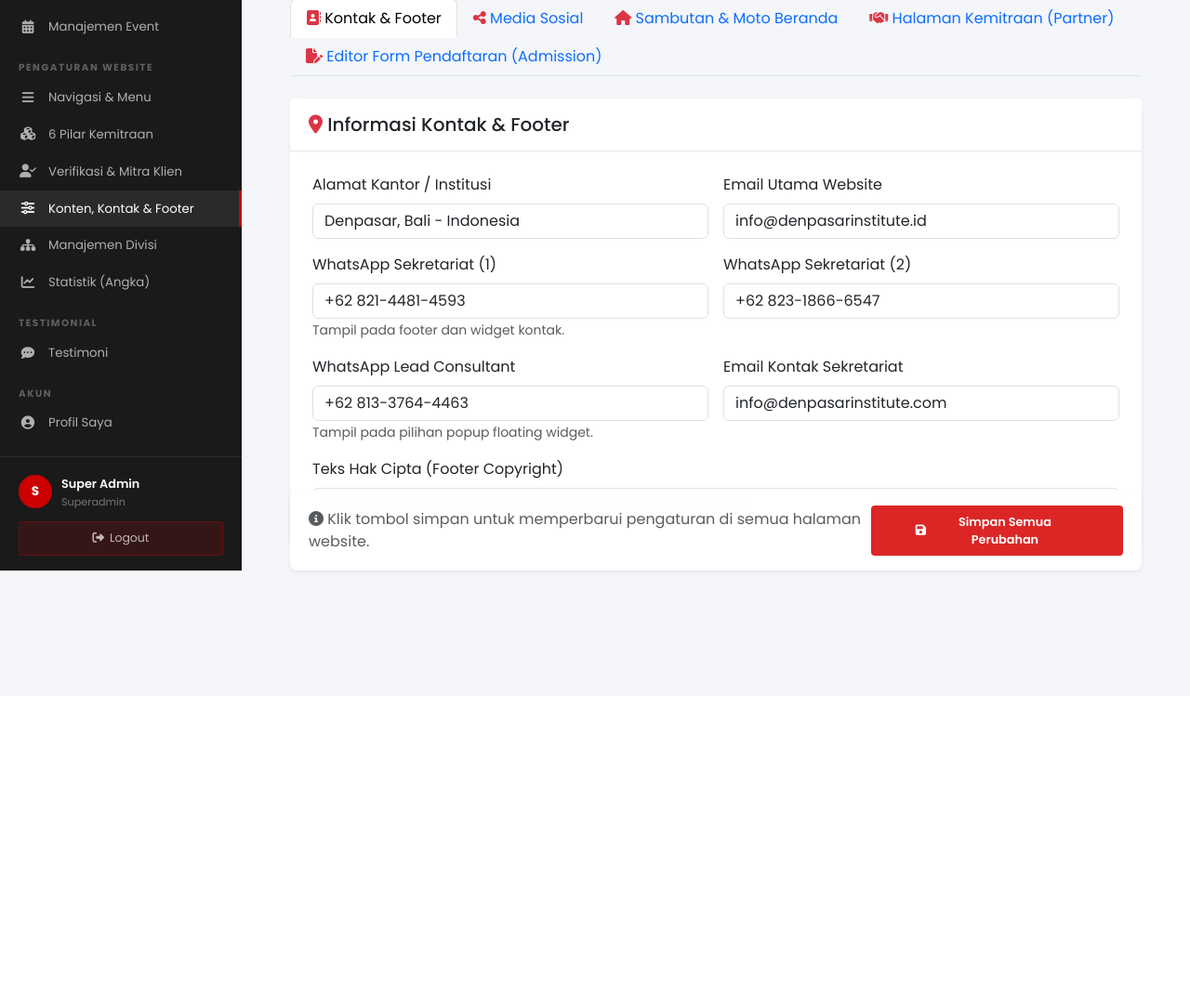
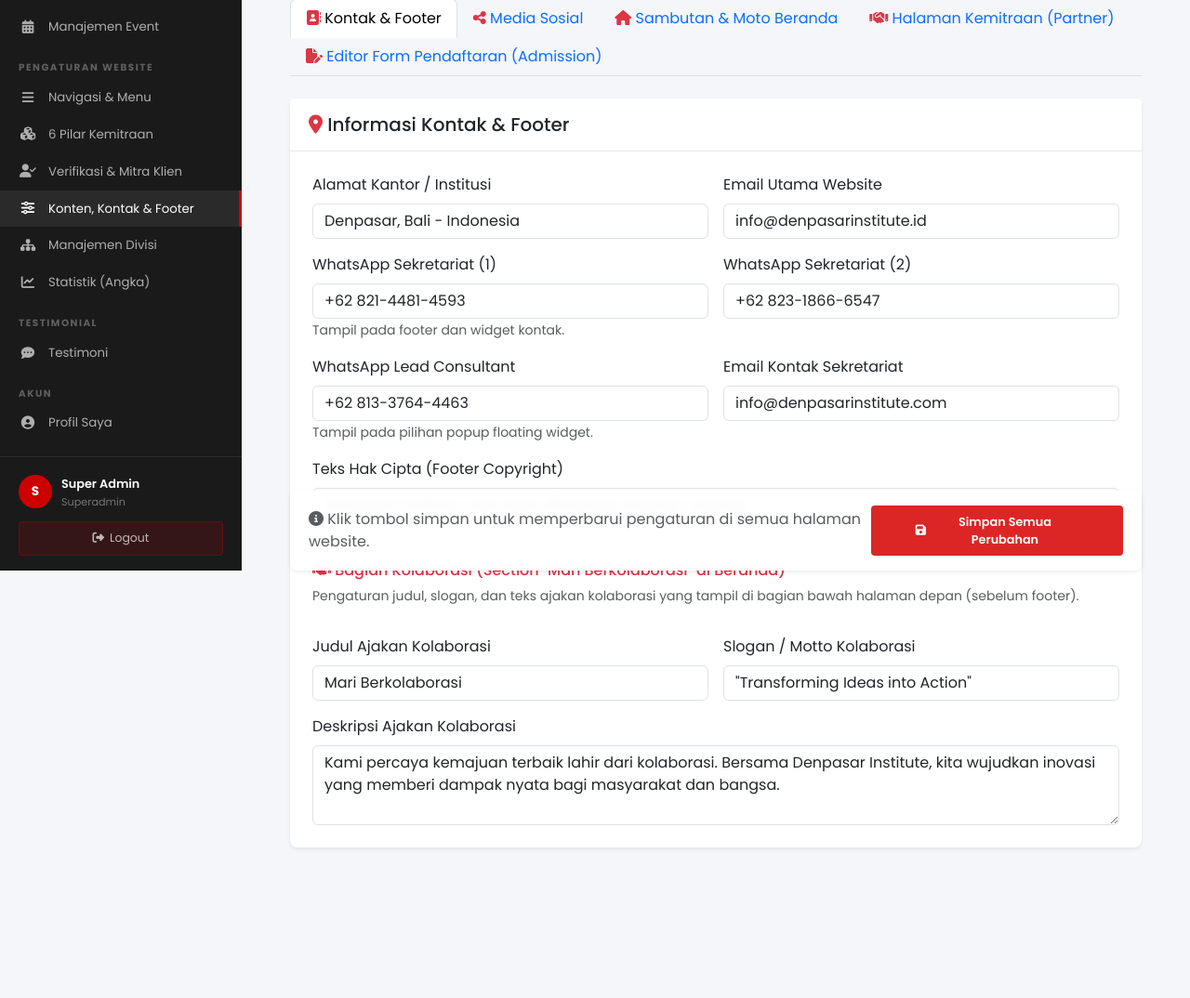
Before and after one commit to KReadyZ/denpasarinstitute, a Laravel app: page /backoffice/settings in a window 1280 px wide. Shown: the part 186-1260 px from the top of the page at 93% size. Before the commit the page ends 805 px from the top, so only its background shows below. Run offline with Laravel 12, Linux system fonts and the light colour scheme; a user stored in the database is signed in; data comes from the database, SQL or seed files in the repository; data that the repository does not hold is empty; some libraries are stand-ins or nearby versions.

Commit message:
feat: add news view count in home sharing list and make collaboration section dynamic via backoffice settings

```diff
--- a/resources/views/backoffice/settings/index.blade.php
+++ b/resources/views/backoffice/settings/index.blade.php
@@ -87,6 +87,26 @@
                             <div class="col-12">
                                 <label class="form-label font-weight-bold">Teks Hak Cipta (Footer Copyright)</label>
                                 <input type="text" name="footer_copyright" class="form-control" value="{{ $settings['footer_copyright'] ?? 'Denpasar Institute. Hak cipta dilindungi undang-undang.' }}">
+                            </div>
+
+                            <div class="col-12 mt-4 pt-3 border-top">
+                                <h6 class="font-weight-bold text-danger mb-2"><i class="fas fa-handshake"></i> Bagian Kolaborasi (Section "Mari Berkolaborasi" di Beranda)</h6>
+                                <small class="text-muted d-block mb-3">Pengaturan judul, slogan, dan teks ajakan kolaborasi yang tampil di bagian bawah halaman depan (sebelum footer).</small>
+                            </div>
+
+                            <div class="col-md-6">
+                                <label class="form-label font-weight-bold">Judul Ajakan Kolaborasi</label>
+                                <input type="text" name="contact_collab_title" class="form-control" value="{{ $settings['contact_collab_title'] ?? 'Mari Berkolaborasi' }}">
+                            </div>
+
+                            <div class="col-md-6">
+                                <label class="form-label font-weight-bold">Slogan / Motto Kolaborasi</label>
+                                <input type="text" name="contact_collab_motto" class="form-control" value="{{ $settings['contact_collab_motto'] ?? '"Transforming Ideas into Action"' }}">
+                            </div>
+
+                            <div class="col-12">
+                                <label class="form-label font-weight-bold">Deskripsi Ajakan Kolaborasi</label>
+                                <textarea name="contact_collab_desc" class="form-control" rows="3">{{ $settings['contact_collab_desc'] ?? 'Kami percaya kemajuan terbaik lahir dari kolaborasi. Bersama Denpasar Institute, kita wujudkan inovasi yang memberi dampak nyata bagi masyarakat dan bangsa.' }}</textarea>
                             </div>
                         </div>
                     </div>
```
Also changed, not shown: resources/views/home.blade.php (+29 -10 lines).
